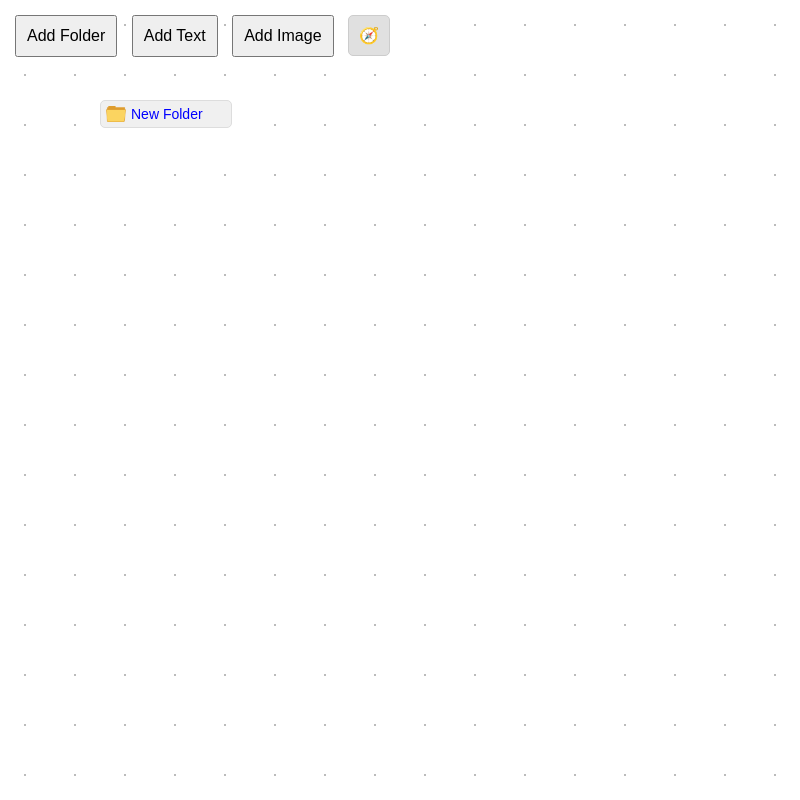
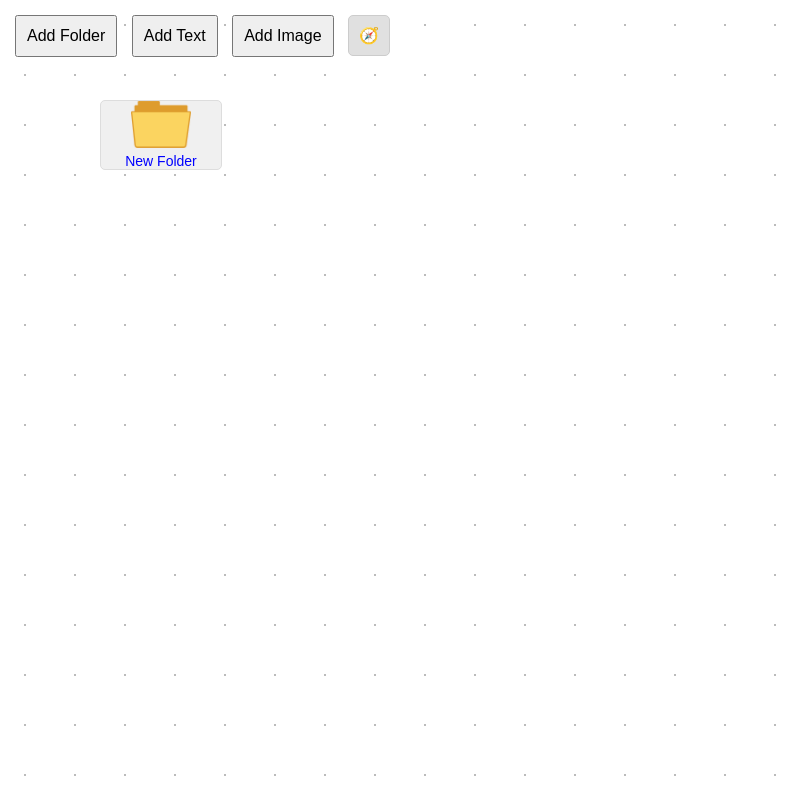
Before and after one commit to ObsidianAli/modu-kasa-collage, an Electron app: page src/index.html in a window 800 px wide. Both pictures are taken after a click on the button "Add Folder". Drawn offline with Linux system fonts and the light colour scheme.

Commit message:
Folder icon now above the text

```diff
--- a/src/assets/style.css
+++ b/src/assets/style.css
@@ -45,17 +45,28 @@ body {
     background-color: #f0f0f0;
     border-radius: 5px;
     color: blue;
-    padding: 5px;
+    padding: 0; /* Remove padding, handled by container and icon styles */
+    cursor: pointer; /* Indicate that the folder is clickable */
     display: flex;
-    align-items: center;
-    cursor: pointer; /* Indicate that the folder is clickable */
+    flex-direction: column; /* Stack icon and text vertically */
+    align-items: center; /* Center items horizontally */
+    text-align: center; /* Center text horizontally */
 }
 
+/* Styles for the folder icon */
 .folder img {
-    width: 20px; /* Size of the folder icon */
-    height: auto;
-    margin-right: 5px; /* Space between icon and text */
+    width: 60px; /* Make the icon larger */
+    height: auto; /* Maintain aspect ratio */
+    margin-bottom: 5px; /* Space between icon and text */
 }
+
+/* Folder text styling */
+.folder span {
+    font-size: 14px; /* Text size */
+    font-family: Arial, sans-serif; /* Font family */
+    white-space: nowrap; /* Prevent text from wrapping */
+}
+
 
 /* Text-specific styles */
 .text {
```
